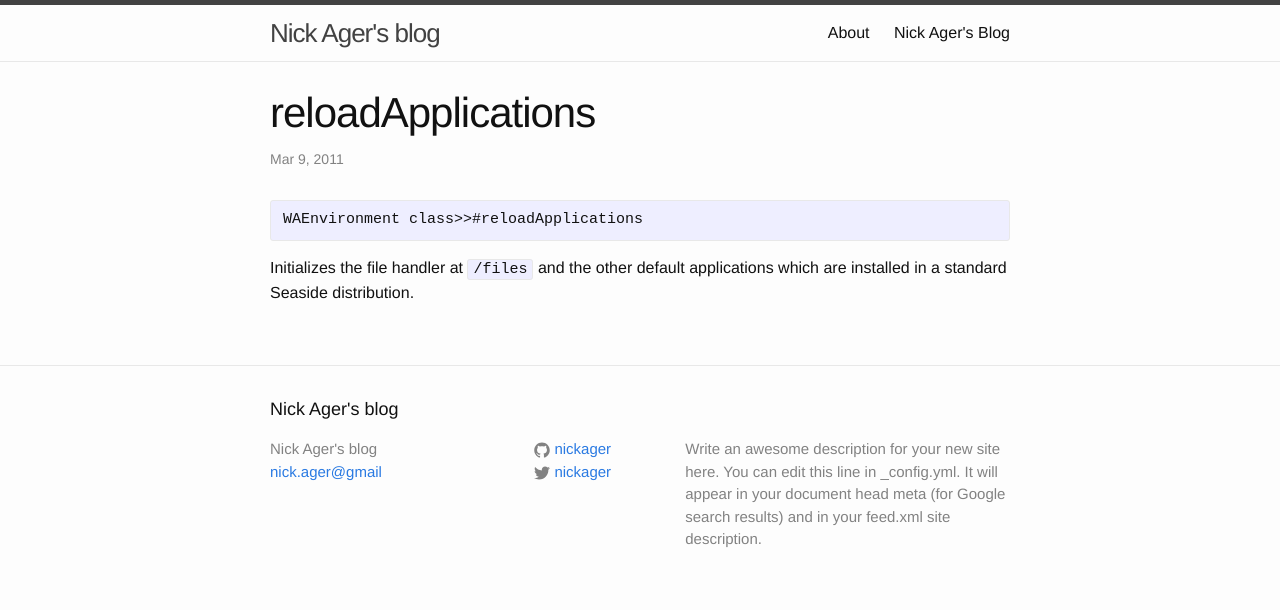
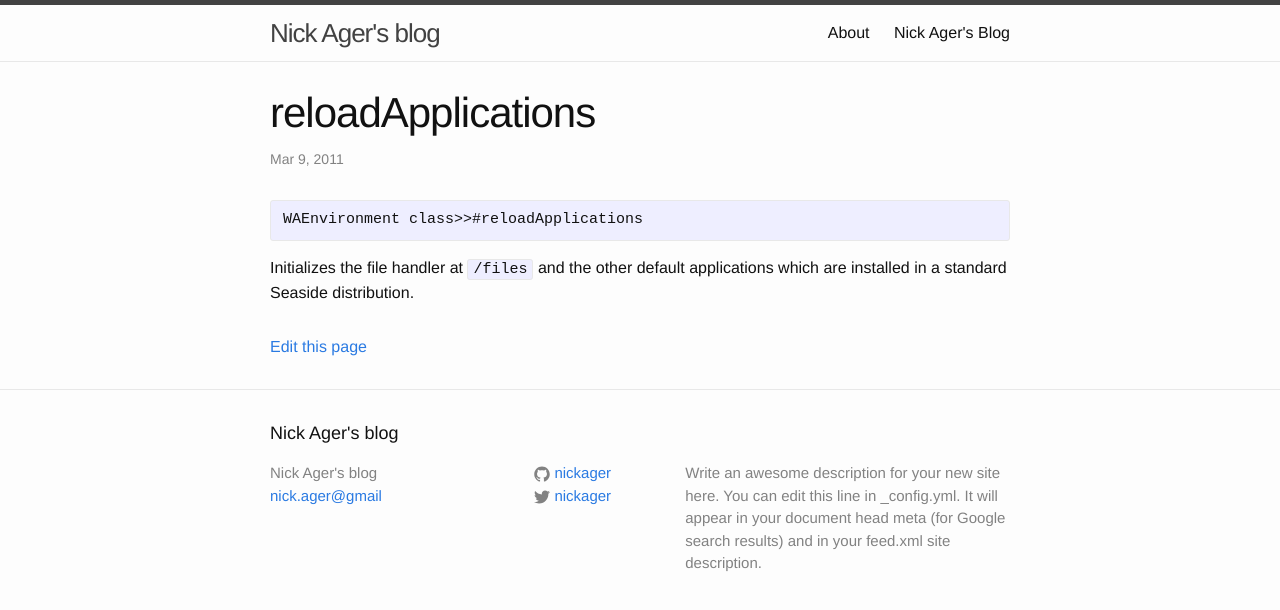
Before and after one commit to NickAger/nickager.github.io, a Jekyll site: the page built from _posts/2011-03-09-reloadApplications.md, in a window 1280 px wide. Shown: the top 610 px of the page. Built offline with Jekyll 4.4.1, drawn with Linux system fonts in a browser that asks for light colours.

Commit message:
added edit this page

```diff
--- a/_layouts/post.html
+++ b/_layouts/post.html
@@ -13,3 +13,6 @@ layout: default
   </div>
 
 </article>
+<div class="actions">
+  <a href="https://github.com/nickager/nickager.github.io/edit/master/{{ page.path }}">Edit this page</a>
+</div>
```
